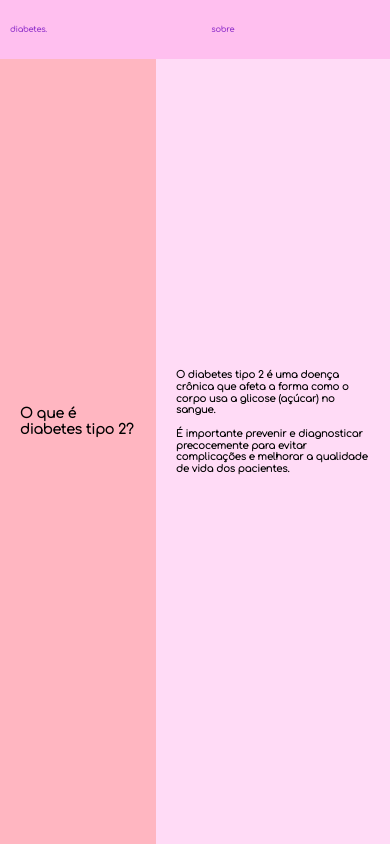
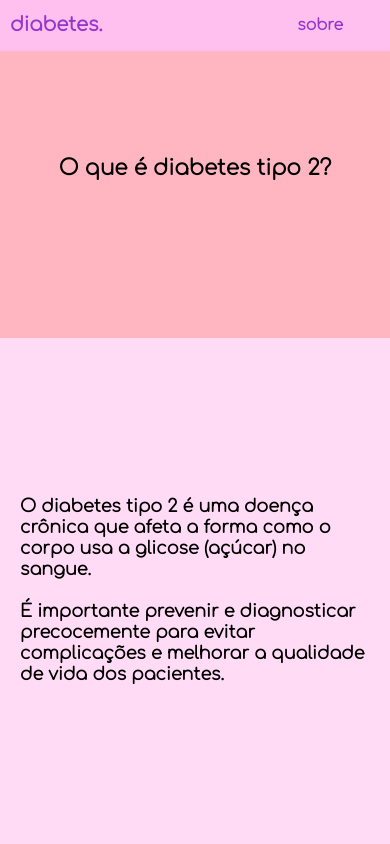
Before and after one commit to rafaelmelom-dev/diabete_website, a plain HTML site: page index.html in a window 390 px wide. Shown: the top 844 px of the page. Drawn offline with Linux system fonts and the light colour scheme.

Commit message:
Add files via upload

```diff
--- a/script.js
+++ b/script.js
@@ -9,8 +9,9 @@ const handleIntersection = (entries, observer) => {
 
 const observer = new IntersectionObserver(handleIntersection, {
     root: null,
-    threshold: 1
+    threshold: 0.75
 })
+
 
 
 document.addEventListener('DOMContentLoaded', () => {
--- a/style.css
+++ b/style.css
@@ -159,3 +159,60 @@ a {
     margin-left: 20px;
     margin-right: 20px;
 }
+
+@media only screen and (max-width:550px) {
+    .header {
+        font-size: 4vw;
+        height: 6vh;
+        width: 100%;
+    }
+
+    .header-left {
+        font-size: 5vw;
+        margin-left: 10px;
+        width: 30%;
+    }
+
+    .header-right {
+        margin-left: 50%;
+        width: 70%;
+    }
+
+
+
+    .content {
+        flex-direction: column;
+    }
+
+    .content.active {
+        opacity: 1;
+    }
+
+    .content-left {
+        height: 40%;
+        width: 100%;
+        font-size: 5.5vw;
+    }
+
+    .content-right {
+        height: 60%;
+        width: 100%;
+        font-size: 4.5vw;
+    }
+
+    .content-2 {
+        flex-direction: column;
+    }
+
+    .content-left-2 {
+        height: 40%;
+        width: 100%;
+        font-size: 5.5vw;
+    }
+
+    .content-right-2 {
+        height: 60%;
+        width: 100%;
+        font-size: 4.5vw;
+    }
+}
```
Also changed, not shown: index.html (+2 -0 lines).
